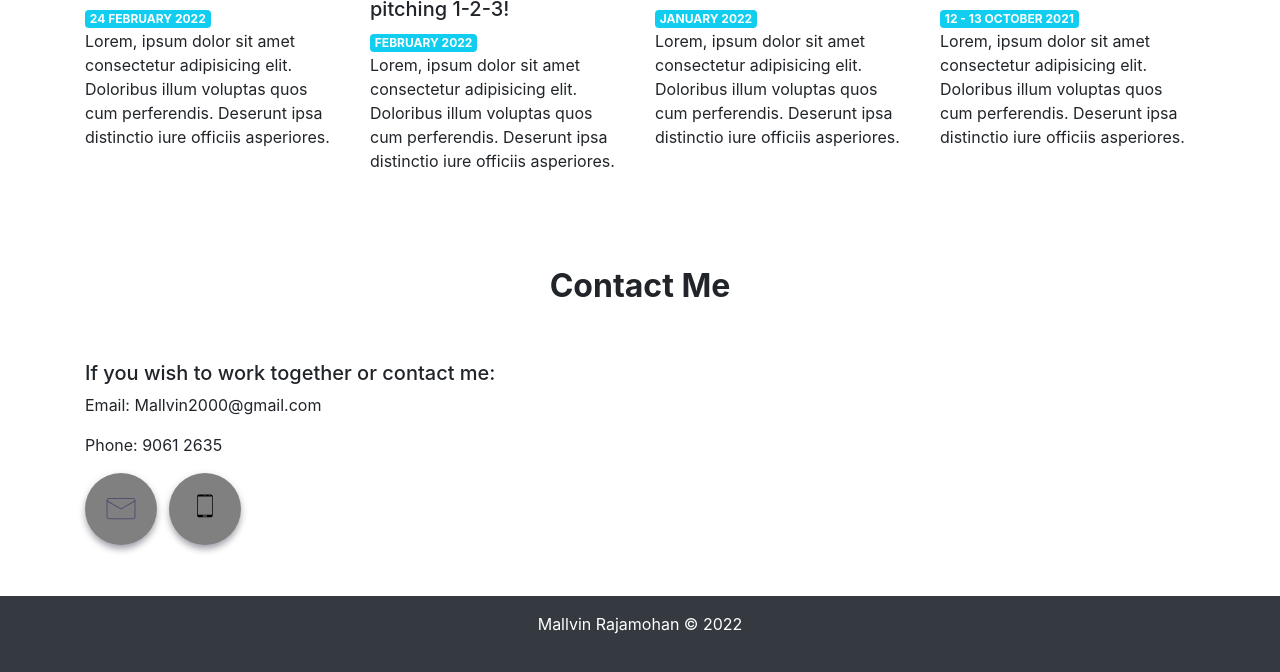
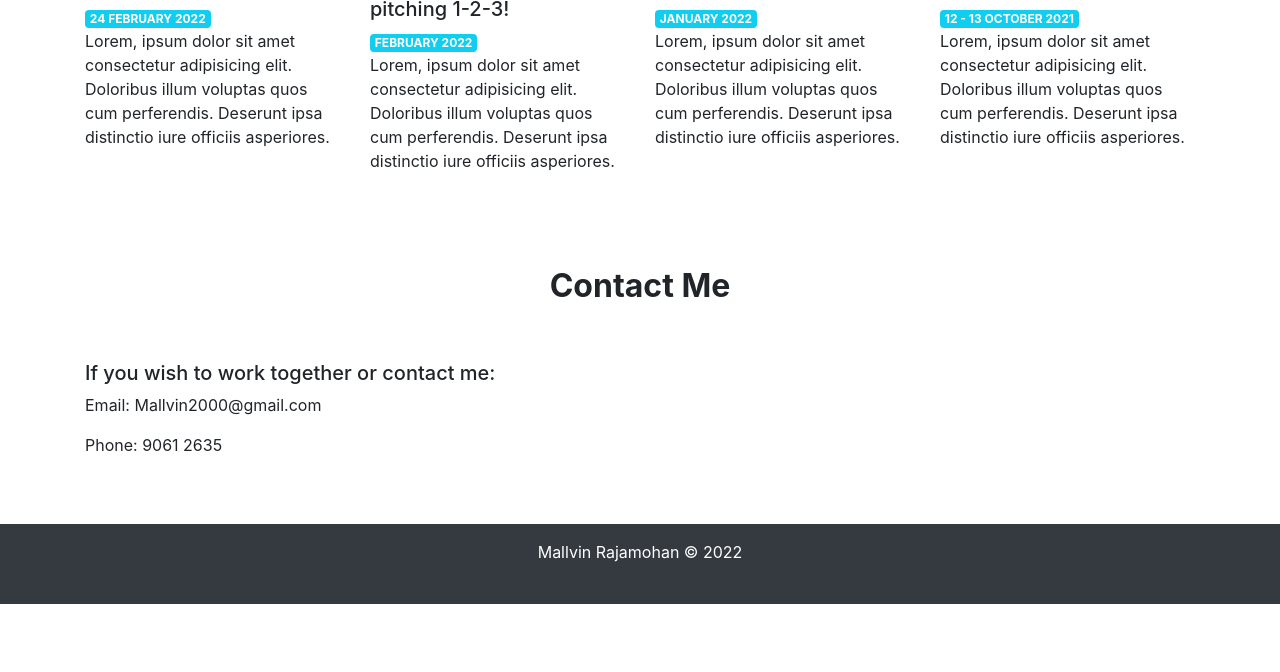
Before and after one commit to Mallvin2000/Mallvin2000.github.io, a website: page Frontend/index.html in a window 1280 px wide. Shown: the part 5434-6106 px from the top of the page. After the commit the page ends 6038 px from the top, so only its background shows below. Drawn offline with nearby package versions, Linux system fonts and the light colour scheme.

Commit message:
Updating contact styling

```diff
--- a/Frontend/css/index.css
+++ b/Frontend/css/index.css
@@ -366,19 +366,7 @@ html {
 
 /* Contact me section styling */
 
-#contact-me .contact-options-container {
-  display: flex;
-  flex-direction: row;
-  flex-wrap: wrap;
-  gap: 12px;
-}
 
-#contact-me .contact-options-container .contact-option {
-  box-shadow: rgba(50, 50, 93, 0.25) 0px 6px 6px -2px, rgba(0, 0, 0, 0.3) 0px 3px 9px -1px;
-  padding: 20px;
-  border-radius: 50%;
-  background-color: gray
-}
 
 /* End of contact me section styling */
 
--- a/Frontend/index.html
+++ b/Frontend/index.html
@@ -791,16 +791,7 @@
                 <p>Email: Mallvin2000@gmail.com</p>
                 <p>Phone: 9061 2635</p>
 
-                <div class="contact-options-container">
 
-                    <div class="contact-option">
-                        <img src="/images/email.svg" alt="Email Icon">
-                    </div>
-
-                    <div class="contact-option">
-                        <img src="/images/smartphone.svg" alt="Smartphone Icon">
-                    </div>
-                </div>
 
             </div>
 
```
